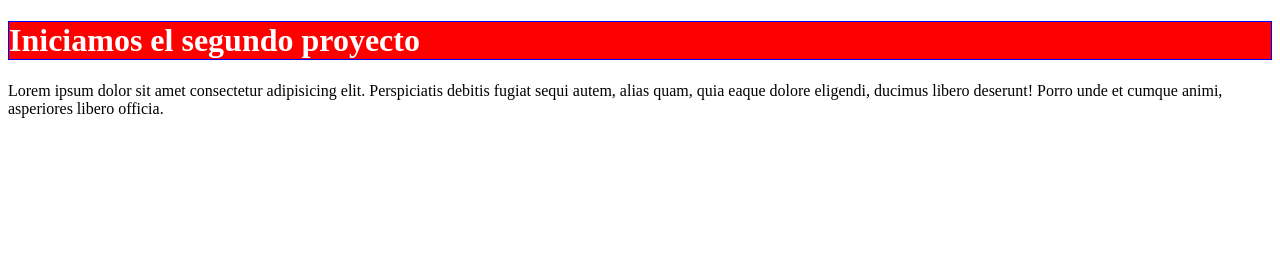
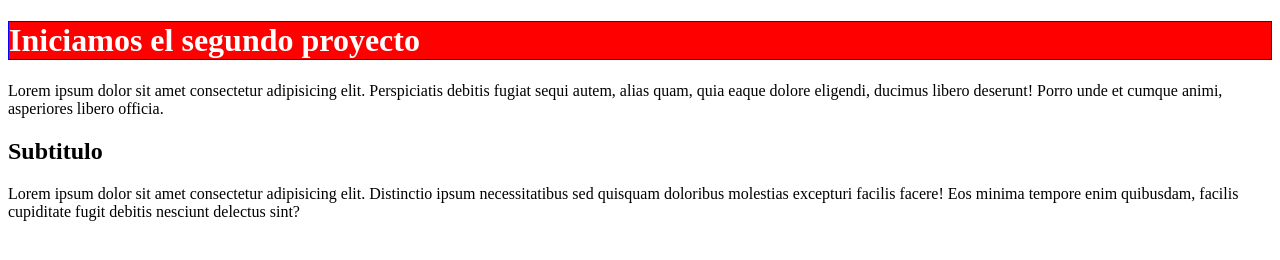
Before and after one commit to MedinaIvanAndres/repoDesdeVSCode, a plain HTML site: page index.html in a window 1280 px wide. Drawn offline with Linux system fonts and the light colour scheme.

Commit message:
Agregamos subtitulo y parrafo al html

```diff
--- a/index.html
+++ b/index.html
@@ -10,5 +10,7 @@
 <body>
     <h1>Iniciamos el segundo proyecto</h1>
     <p>Lorem ipsum dolor sit amet consectetur adipisicing elit. Perspiciatis debitis fugiat sequi autem, alias quam, quia eaque dolore eligendi, ducimus libero deserunt! Porro unde et cumque animi, asperiores libero officia.</p>
+    <h2>Subtitulo</h2>
+    <p>Lorem ipsum dolor sit amet consectetur adipisicing elit. Distinctio ipsum necessitatibus sed quisquam doloribus molestias excepturi facilis facere! Eos minima tempore enim quibusdam, facilis cupiditate fugit debitis nesciunt delectus sint?</p>
 </body>
 </html>
```
